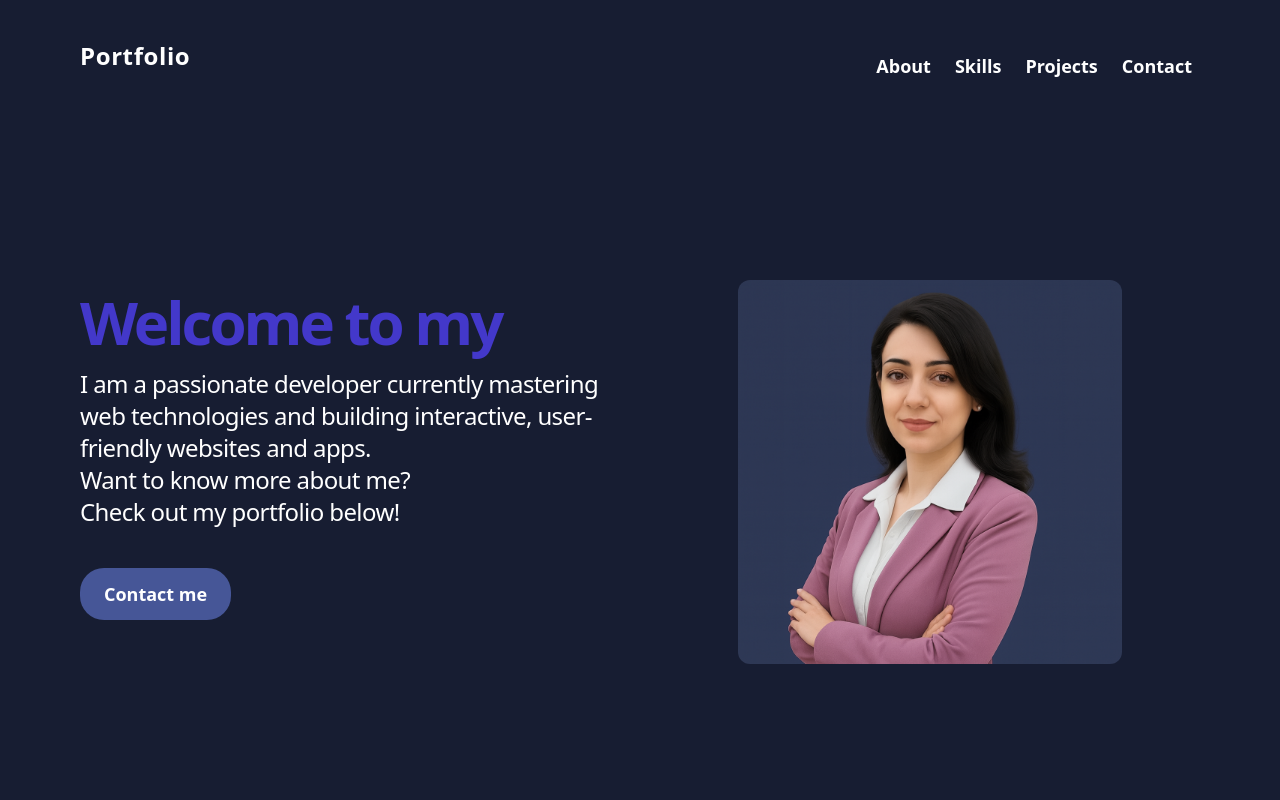
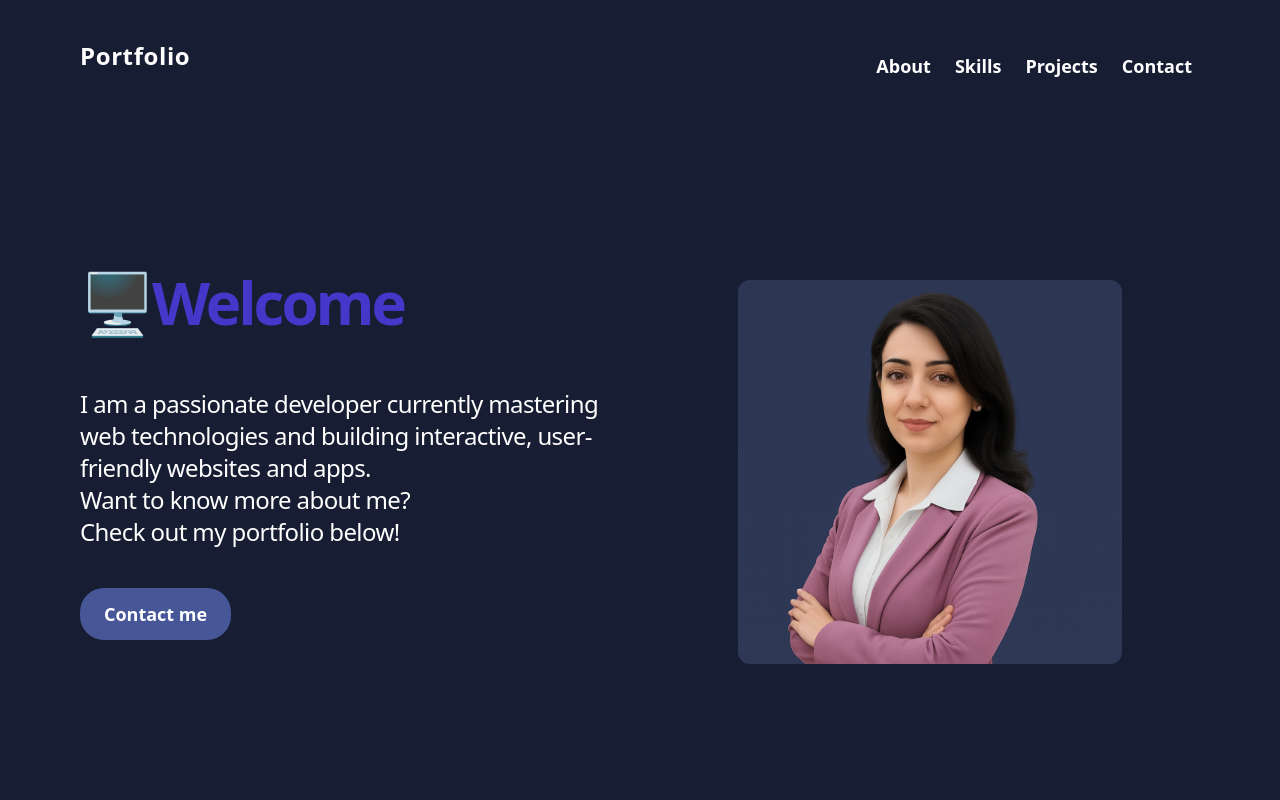
Before and after one commit to AnamShergill/Portfolio-webpage-tailwind, a Next.js app: page / in a window 1280 px wide. Shown: the top 800 px of the page. Built offline with nearby package versions, Linux system fonts and the light colour scheme.

Commit message:
code update

```diff
--- a/src/Components/Home/Home.tsx
+++ b/src/Components/Home/Home.tsx
@@ -12,7 +12,7 @@ function Home() {
           <TextChange />
         </h1>
 
-        <p className="text-sm md:text-2xl tracking-tight mt-4">
+        <p className="text-sm md:text-2xl tracking-tight mt-4 pt-10">
           I am a passionate developer currently mastering web technologies and building
           interactive, user-friendly websites and apps.
           <br />
--- a/src/Components/TextChange.tsx
+++ b/src/Components/TextChange.tsx
@@ -5,7 +5,7 @@ const TextChange = () => {
   const [currentText, setCurrentText] = useState("");
   const [endValue, setEndValue] = useState(0);
   const [textIndex, setTextIndex] = useState(0); // Index to track the current text in the array
-  const texts = ["Hi, I am Anam Shergill.", "Welcome to my portfolio!", "I love coding.", "Let's build something amazing!"];
+  const texts = ["👋Hi, I am Anam Shergill.", "🖥️Welcome to my portfolio!", "❤️I love coding.", "🛠️Let's build something!"];
 
   const targetText = texts[textIndex];
 
@@ -13,11 +13,12 @@ const TextChange = () => {
   const getEmojiForText = (text: string): string => {
     switch (text) {
       case "I love coding.":
-        return "❤️";
-      case "Let's build something amazing!":
-        return "🛠️";
+
+      case "Let's build something!":
+
+
       case "Welcome to my portfolio!":
-        return"🌐";
+
       default:
         return "";
     }
```
